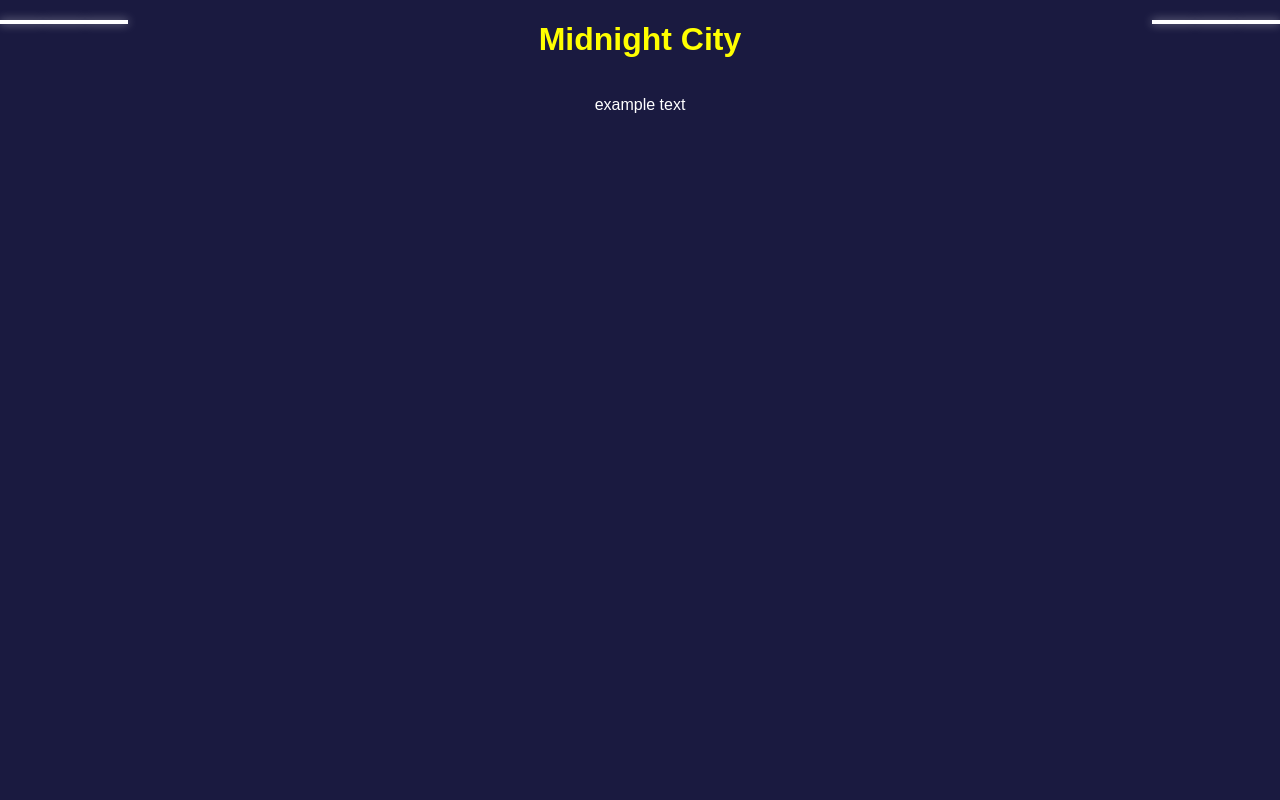
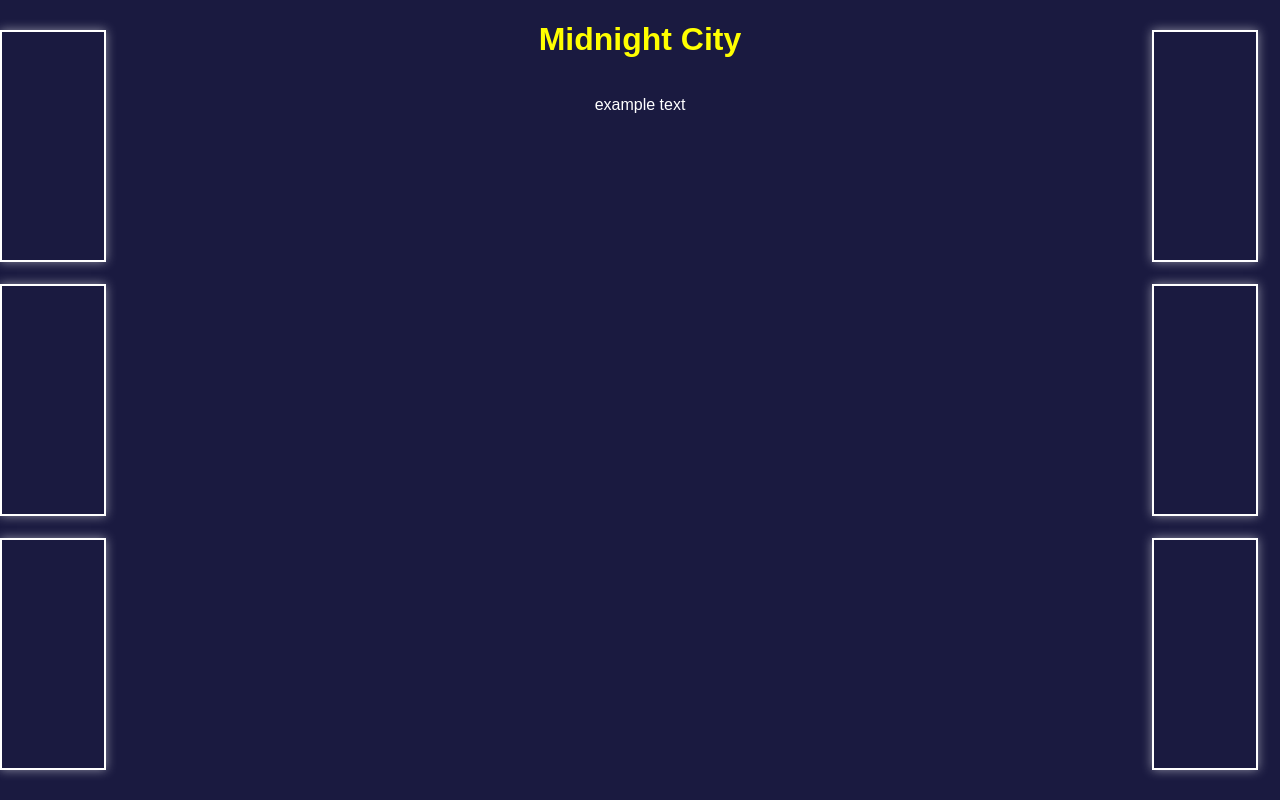
Before and after one commit to emmaculwell/midnightcity, a plain HTML site: page index.html in a window 1280 px wide. Drawn offline with Linux system fonts and the light colour scheme.

Commit message:
Update style.css

```diff
--- a/style.css
+++ b/style.css
@@ -10,20 +10,19 @@ body {
   align-items: center;
 }
 
-
 h1, h2, h3 {
   color: yellow; /* Yellow header text */
   text-align: center;
 }
 
-
 .window-container {
   position: fixed;
-
-  width: 10%;
+  top: 0;
+  bottom: 0;
+  width: 10%; /* Adjust as needed for window width */
   display: flex;
-
-  justify-content: space-between;
+  flex-direction: column; /* Stack windows vertically */
+  justify-content: space-between; /* Distribute windows evenly */
   padding: 20px 0;
 }
 
@@ -36,10 +35,10 @@ h1, h2, h3 {
 }
 
 .window {
-  width: 80%;
-  height: 10%;
-  margin: 0 auto;
-  border: 2px solid white;
-  box-shadow: 0 0 10px rgba(255, 255, 255, 0.5);
+  width: 80%; /* Adjust for window size */
+  height: 30%; /* Height of each window */
+  margin: 10px 0; /* Space between windows */
+  border: 2px solid white; /* Outline color */
+  box-shadow: 0 0 10px rgba(255, 255, 255, 0.5); /* Subtle glow effect */
   background: transparent;
 }
```
